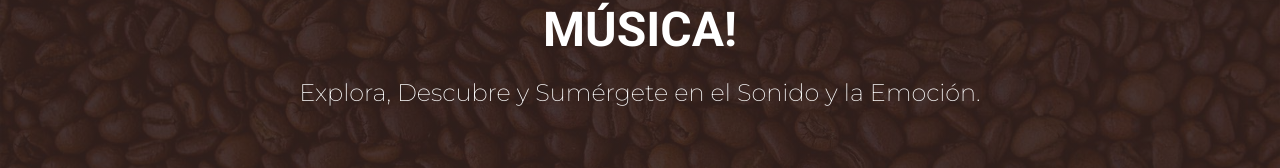
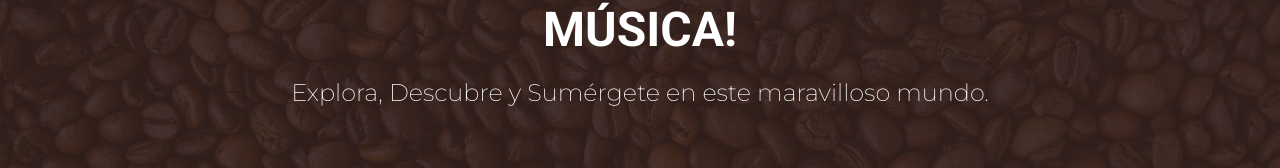
Before and after one commit to Ciberart/Sintonizate, a plain HTML site: page index.html in a window 1280 px wide. Shown: the part 209-377 px from the top of the page. Drawn offline with nearby package versions, Linux system fonts and the light colour scheme.

Commit message:
first commit

```diff
--- a/index.html
+++ b/index.html
@@ -63,7 +63,7 @@
 <div class="container-fluid page-header mb-5 position-relative overlay-bottom">
     <div class="d-flex flex-column align-items-center justify-content-center pt-0 pt-lg-5" style="min-height: 400px; text-align: center;">
         <h1 class="display-4 mb-3 mt-0 mt-lg-5 text-white text-uppercase" style="font-size: 3rem; font-weight: bold;">¡Bienvenidos al Maravilloso Mundo de la Música!</h1>
-        <p class="lead mb-4" style="font-size: 1.5rem;"> <span style="color: white;">Explora, Descubre y Sumérgete en el Sonido y la Emoción.</span></p>
+        <p class="lead mb-4" style="font-size: 1.5rem;"> <span style="color: white;">Explora, Descubre y Sumérgete en este maravilloso mundo.</span></p>
     </div>
 </div>
 <!-- Page Header End -->
```
